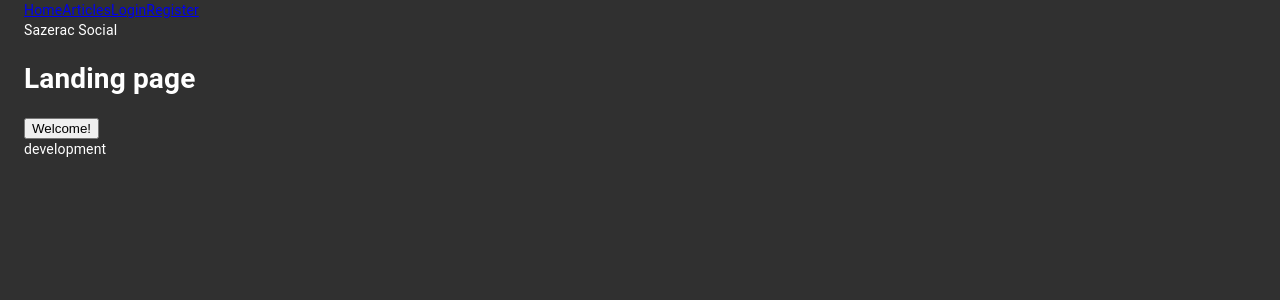
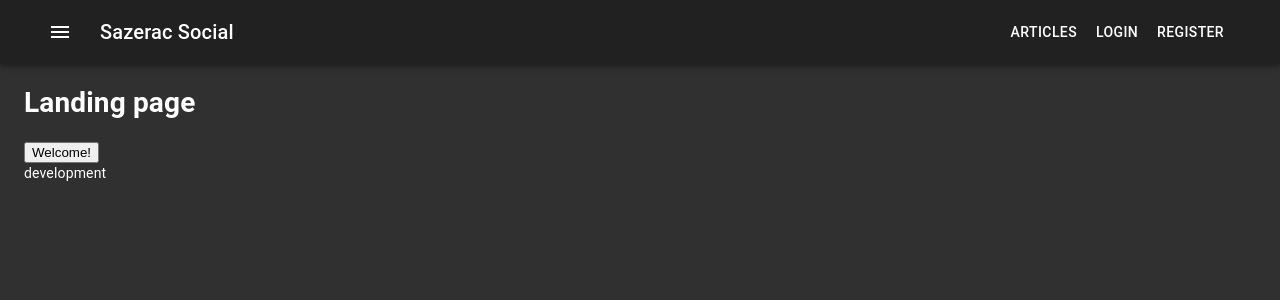
Before and after one commit to Lkleindesigns/sazerac-social, a React (Create React App) app: page / in a window 1280 px wide. Shown: the top 300 px of the page. Built offline with nearby package versions, Linux system fonts and the light colour scheme; no server answers.

Commit message:
First pass navbar

```diff
--- a/package.json
+++ b/package.json
@@ -7,6 +7,7 @@
     "@ckeditor/ckeditor5-react": "^3.0.0",
     "@lklein0189/ckeditor5-build-blog": "^23.1.1",
     "@material-ui/core": "^4.11.2",
+    "@material-ui/icons": "^4.11.2",
     "axios": "^0.19.2",
     "react": "^16.14.0",
     "react-dom": "^16.14.0",
--- a/src/App.js
+++ b/src/App.js
@@ -6,6 +6,7 @@ import Container from '@material-ui/core/Container';
 import { withTheme } from './styles/Theme'
 import { CssBaseline } from '@material-ui/core'
 import styles from './styles/AppStyles'
+import Navbar from "./components/Navbar";
 
 function App() {
   const dispatch = useDispatch()
@@ -19,6 +20,7 @@ function App() {
   return (
     <>
       <CssBaseline />
+      <Navbar />
       <Container maxWidth="lg" className={classes.root}>
         <Router />
         <div>{process.env.NODE_ENV}</div>
--- a/src/components/Landing.js
+++ b/src/components/Landing.js
@@ -4,9 +4,8 @@ const Landing = () => {
   return (
     <div>
       <header>
-        <div>Sazerac Social</div>
+      <h1>Landing page</h1>
       </header>
-      <h1>Landing page</h1>
       <button>Welcome!</button>
     </div>
   )
--- a/src/components/Navbar.js
+++ b/src/components/Navbar.js
@@ -2,15 +2,37 @@ import React from "react";
 import { logoutUser } from "../reducers/userReducer";
 import { useDispatch, useSelector } from "react-redux";
 import { Link } from "react-router-dom";
-import styles from '../styles/NavbarStyles'
+import styles from "../styles/NavbarStyles";
+import { Button } from "@material-ui/core";
+import Container from "@material-ui/core/Container";
+import AppBar from "@material-ui/core/AppBar";
+import Toolbar from "@material-ui/core/Toolbar";
+import Typography from "@material-ui/core/Typography";
+import IconButton from "@material-ui/core/IconButton";
+import MenuIcon from "@material-ui/icons/Menu";
+import AccountCircle from "@material-ui/icons/AccountCircle";
+import MenuItem from "@material-ui/core/MenuItem";
+import Menu from "@material-ui/core/Menu";
 
 const Navbar = () => {
   const user = useSelector((state) => state.user);
   const dispatch = useDispatch();
-  const classes = styles()
+  const classes = styles();
+
+  const [anchorEl, setAnchorEl] = React.useState(null);
+  const open = Boolean(anchorEl);
+
+  const handleMenu = (event) => {
+    setAnchorEl(event.currentTarget);
+  };
+
+  const handleClose = () => {
+    setAnchorEl(null);
+  };
 
   const handleLogout = () => {
     dispatch(logoutUser());
+    handleClose();
   };
 
   const isWriter = user
@@ -20,21 +42,90 @@ const Navbar = () => {
     : null;
 
   return (
-    <>
     <div className={classes.root}>
-        {isWriter && <Link to="/publisher/article/new">Add post </Link>}
-        {user && <button onClick={handleLogout}>Logout </button>}
-        <Link to="/">Home </Link>
-        <Link to="/articles">Articles </Link>
-        {user && `${user.current_user.display_name} is logged in`}
+      <AppBar position="sticky" color="default">
+        <Container>
+          <Toolbar>
+            <IconButton
+              edge="start"
+              className={classes.menuButton}
+              color="inherit"
+              aria-label="menu"
+            >
+              <MenuIcon />
+            </IconButton>
+            <Typography
+              variant="h6"
+              className={classes.title}
+              color="inherit"
+              component={Link}
+              to="/"
+            >
+              Sazerac Social
+            </Typography>
+            <Typography>
+              <Button component={Link} to="/articles">
+                Articles
+              </Button>
+              {isWriter && (
+                <Button
+                  size="small"
+                  variant="contained"
+                  color="primary"
+                  component={Link}
+                  to="/publisher/article/new"
+                >
+                  Add post
+                </Button>
+              )}
+            </Typography>
+
             {!user && (
               <>
-            <Link to="/login">Login </Link>
-            <Link to="/register">Register </Link>
+                <Button component={Link} to="/login">
+                  Login
+                </Button>
+                <Button component={Link} to="/register">
+                  Register
+                </Button>
               </>
             )}
+            {user && (
+              <div>
+                <IconButton
+                  aria-label="account of current user"
+                  aria-controls="menu-appbar"
+                  aria-haspopup="true"
+                  onClick={handleMenu}
+                  color="inherit"
+                >
+                  <AccountCircle />
+                </IconButton>
+                <Menu
+                  id="menu-appbar"
+                  anchorEl={anchorEl}
+                  anchorOrigin={{
+                    vertical: "top",
+                    horizontal: "right",
+                  }}
+                  keepMounted
+                  transformOrigin={{
+                    vertical: "top",
+                    horizontal: "right",
+                  }}
+                  open={open}
+                  onClose={handleClose}
+                >
+                  <MenuItem onClick={handleClose}>Profile</MenuItem>
+                  <MenuItem onClick={handleLogout}>Log Out</MenuItem>
+                </Menu>
+                {`${user.current_user.display_name}`}
               </div>
-    </>
+            )}
+          </Toolbar>
+        </Container>
+      </AppBar>
+    </div>
   );
 };
 
--- a/src/routers/Router.js
+++ b/src/routers/Router.js
@@ -1,5 +1,4 @@
 import React from "react";
-import Navbar from "../components/Navbar";
 import CreateArticlePage from "../components/Article/CreateArticlePage";
 import RegisterForm from '../components/RegisterForm'
 import ArticleList from "../components/Article/ArticleList";
@@ -45,7 +44,7 @@ const Router = () => {
 
   return(
     <>
-      <Navbar />
+
       <Switch>
         <Route exact path="/" render={() => <Landing />} />
         <Route exact path="/register" render={() => <RegisterForm />} />
--- a/src/styles/NavbarStyles.js
+++ b/src/styles/NavbarStyles.js
@@ -2,8 +2,15 @@ import { makeStyles } from '@material-ui/core/styles'
 
 export default makeStyles(theme => ({
   root: {
-    color: theme.palette.primary.main,
-    height: "auto",
-    display: "flex"
+    width: "100%",
+    "& a": {
+      textDecoration: "none",
+    }
+  },
+  menuButton: {
+    marginRight: theme.spacing(2),
+  },
+  title: {
+    flexGrow: 1,
   },
 }))
```
Also changed, not shown: 2 other files (tests, documents, lock files or other folders). Lines whose indentation alone changed are shown as unchanged.
